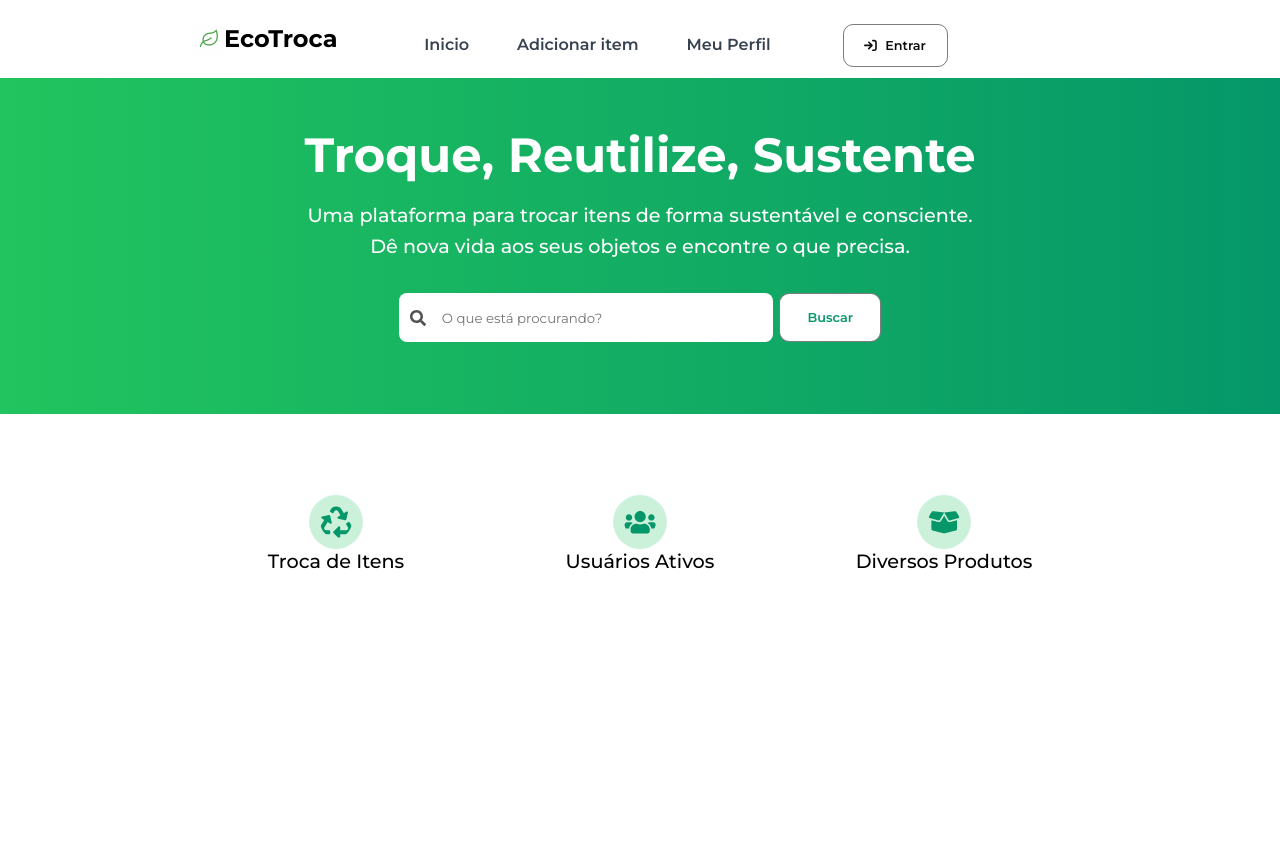
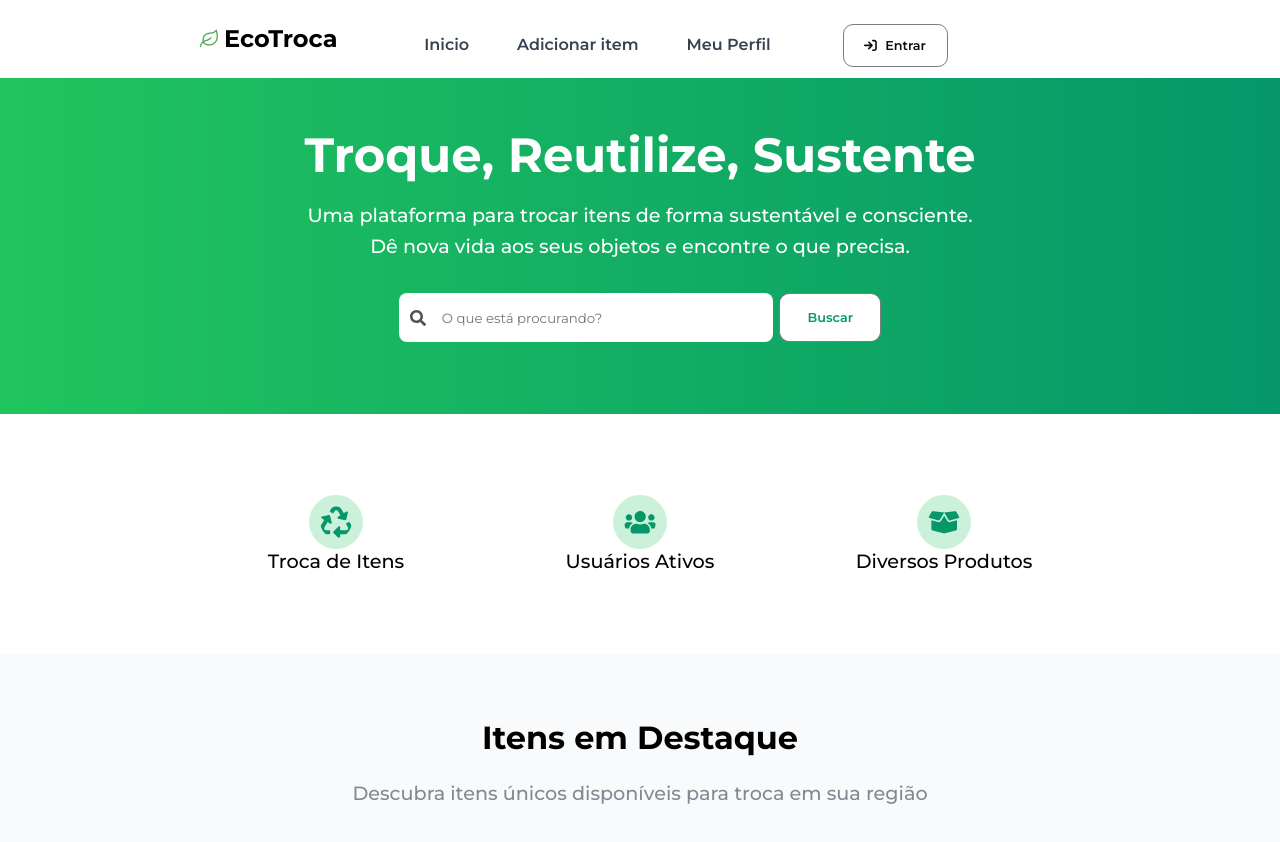
Before and after one commit to danielcursi/ecotroca, a React (Vite) app: page / in a window 1280 px wide. Shown: the top 842 px of the page. Before the commit the page ends 800 px from the top, so only its background shows below. Built offline with nearby package versions, Linux system fonts and the light colour scheme.

Commit message:
secao de cards iniciada, conclusao apos criacao de componente card

```diff
--- a/src/index.css
+++ b/src/index.css
@@ -99,6 +99,28 @@
   font-weight: 500;
 }
 
+.section-cards {
+  background-color: #f9fafb;
+  display: flex;
+  flex-direction: column;
+  align-items: center;
+  justify-content: center;
+  padding: 4rem;
+}
+
+.section-cards h1 {
+  font-size: 2rem;
+  margin-bottom: 1.5rem;
+  text-align: center;
+}
+
+.section-cards p {
+  color: #828993;
+  font-size: 1.2rem;
+  font-weight: 500;
+  text-align: center;
+}
+
 @media only screen and (max-width: 907px) {
   .banner-input {
     width: auto;
--- a/src/pages/Home.jsx
+++ b/src/pages/Home.jsx
@@ -32,6 +32,10 @@ export default function Home() {
           <p>Diversos Produtos</p>
         </article>
       </section>
+      <section className="section-cards">
+        <h1>Itens em Destaque</h1>
+        <p>Descubra itens únicos disponíveis para troca em sua região</p>
+      </section>
     </>
   );
 }
```
Also changed, not shown: src/components/database.json (added, +34 -0 lines).
